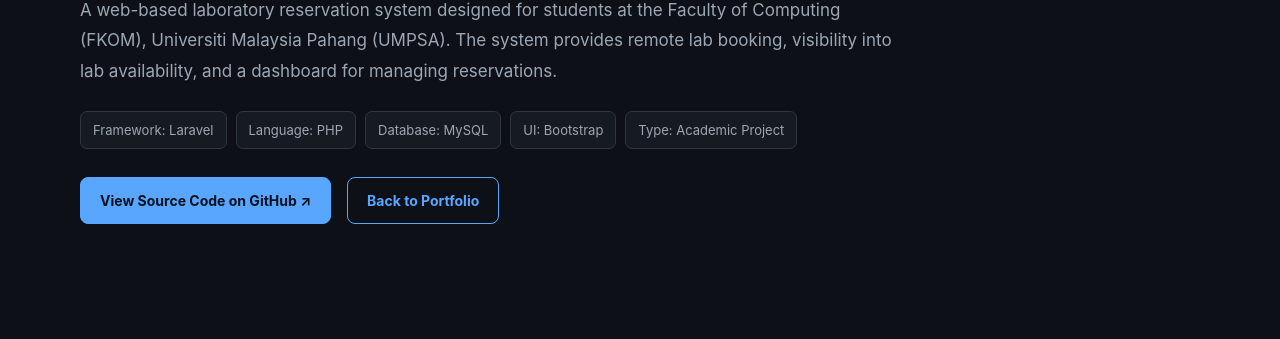
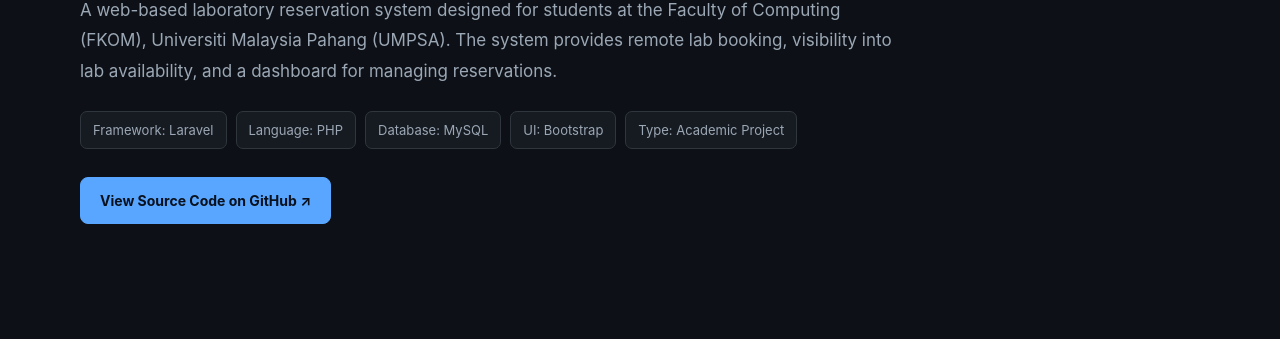
Before and after one commit to foonyx/foonyx.github.io, a plain HTML site: page fkbooking.html in a window 1280 px wide. Shown: the part 302-641 px from the top of the page. Drawn offline with Linux system fonts and the light colour scheme.

Commit message:
Update project actions in fkbooking.html
Removed 'Back to Portfolio' button from project actions.

```diff
--- a/fkbooking.html
+++ b/fkbooking.html
@@ -30,7 +30,7 @@
     <h1>FK<span class="blue">Booking</span></h1>
     <p class="lead">A web-based laboratory reservation system designed for students at the Faculty of Computing (FKOM), Universiti Malaysia Pahang (UMPSA). The system provides remote lab booking, visibility into lab availability, and a dashboard for managing reservations.</p>
     <div class="project-meta"><span>Framework: Laravel</span><span>Language: PHP</span><span>Database: MySQL</span><span>UI: Bootstrap</span><span>Type: Academic Project</span></div>
-    <div class="project-actions"><a class="btn" href="https://github.com/foonyx/Laravel-Project" target="_blank" rel="noopener noreferrer">View Source Code on GitHub ↗</a><a class="btn secondary" href="index.html#projects">Back to Portfolio</a></div>
+    <div class="project-actions"><a class="btn" href="https://github.com/foonyx/Laravel-Project" target="_blank" rel="noopener noreferrer">View Source Code on GitHub ↗</a></div>
   </div></section>
 
   <section class="section"><div class="wrap"><div class="section-head"><h2>Project Overview</h2><p><span>//</span> The problem and purpose</p></div>
```
